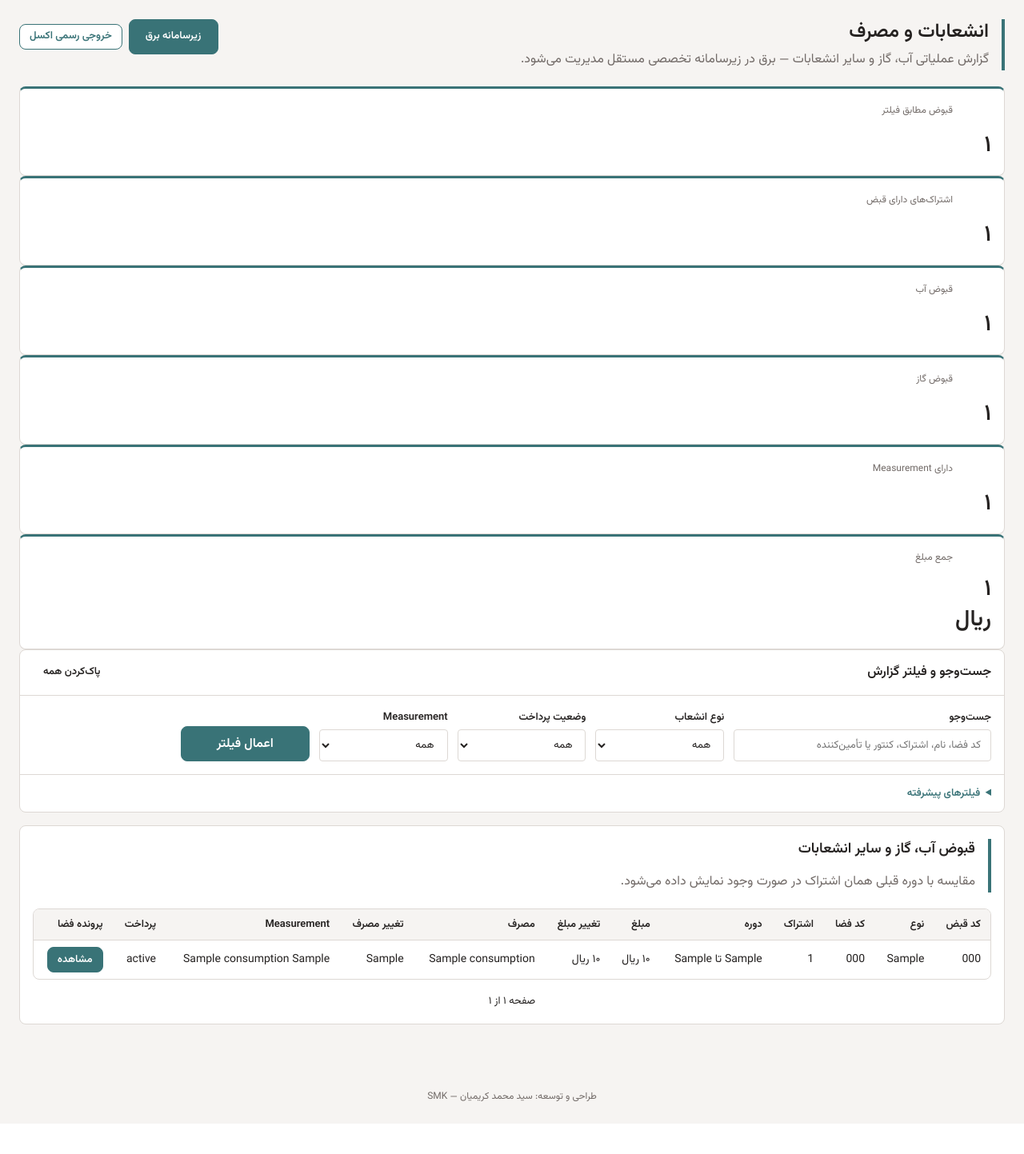
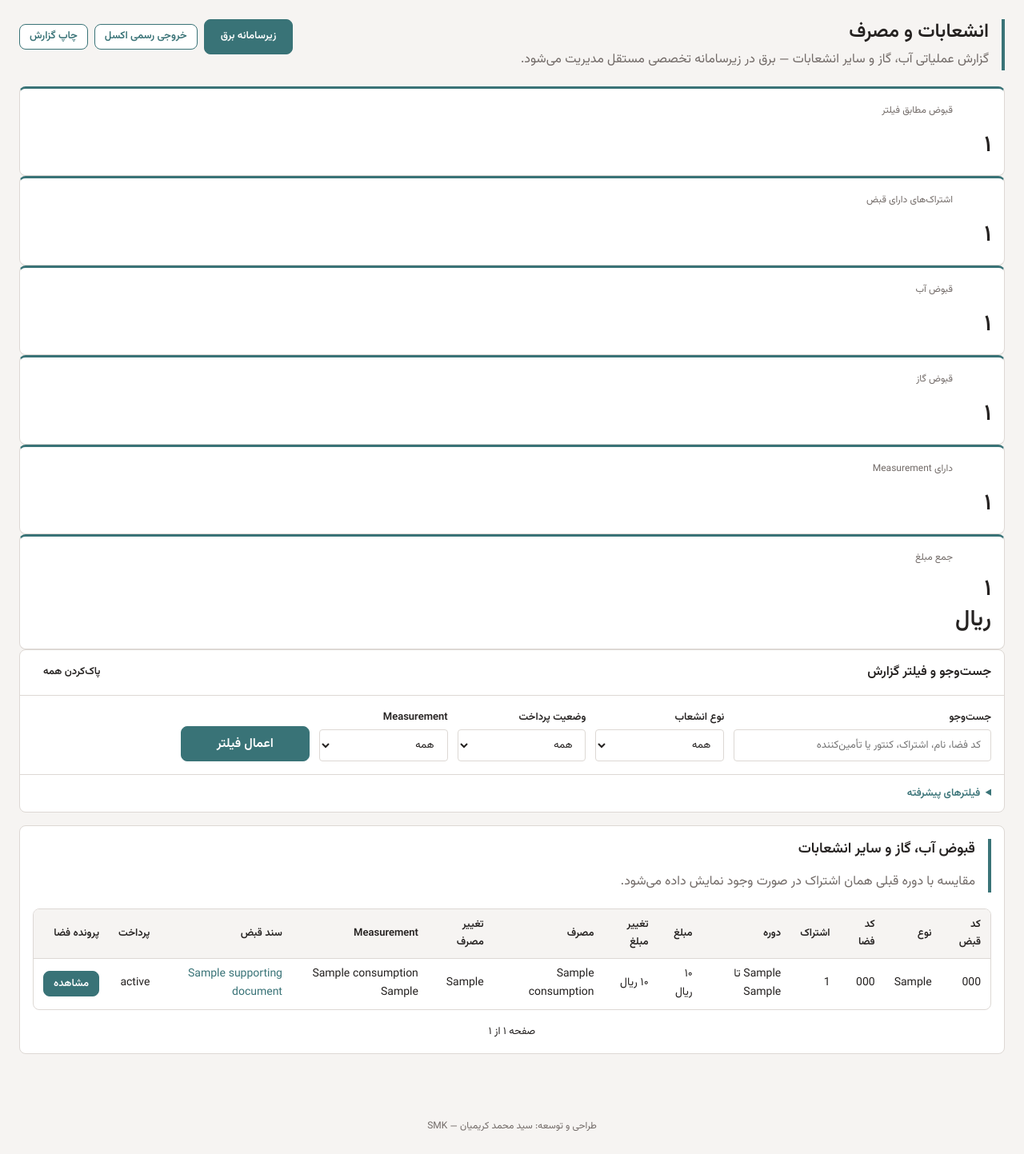
Before and after one commit to sazmantehkarimian-wq/sama-1405, a Django app: template ui/templates/ui/utility_dashboard.html in a window 1280 px wide. Shown: the part 65-1508 px from the top of the page at 80% size. Before the commit the page ends 1470 px from the top, so only its background shows below. Run offline with Django 5.2, Linux system fonts and the light colour scheme; the template is opened without the code that fills it: most values are stand-ins (such as "Sample title", 1, 10 or a date in 2020).

Commit message:
ui: add printable utility report and linked bill evidence

```diff
--- a/ui/templates/ui/utility_dashboard.html
+++ b/ui/templates/ui/utility_dashboard.html
@@ -6,7 +6,7 @@
   <div><h1>انشعابات و مصرف</h1><p>گزارش عملیاتی آب، گاز و سایر انشعابات — برق در زیرسامانه تخصصی مستقل مدیریت می‌شود.</p></div>
   <div class="button-row">
     <a class="button emphasized compact" href="{% url 'electricity-dashboard' %}">زیرسامانه برق</a>
-    <a class="button secondary compact" href="{% url 'utility-bills-excel' %}?{{ request.GET.urlencode }}">خروجی رسمی اکسل</a>
+    <a class="button secondary compact" href="{% url 'utility-bills-excel' %}?{{ request.GET.urlencode }}">خروجی رسمی اکسل</a><button class="secondary compact no-print" type="button" onclick="window.print()">چاپ گزارش</button>
   </div>
 </div>
 
@@ -19,7 +19,7 @@
   <a class="card kpi" href="#utility-bills"><small>جمع مبلغ</small><strong>{{ total_amount|rial }}</strong></a>
 </div>
 
-<form class="card filter-panel" method="get">
+<form class="card filter-panel no-print" method="get">
   <div class="filter-panel-header"><h2>جست‌وجو و فیلتر گزارش</h2><a class="button tertiary compact" href="{% url 'utility-dashboard' %}">پاک‌کردن همه</a></div>
   <div class="filter-primary">
     <label>جست‌وجو<input name="q" value="{{ request.GET.q }}" placeholder="کد فضا، نام، اشتراک، کنتور یا تأمین‌کننده"></label>
@@ -41,7 +41,7 @@
 <section class="card dossier-section" id="utility-bills">
   <div class="page-header"><div><h2>قبوض آب، گاز و سایر انشعابات</h2><p>مقایسه با دوره قبلی همان اشتراک در صورت وجود نمایش داده می‌شود.</p></div></div>
   <div class="table-wrap"><table>
-    <thead><tr><th>کد قبض</th><th>نوع</th><th>کد فضا</th><th>اشتراک</th><th>دوره</th><th>مبلغ</th><th>تغییر مبلغ</th><th>مصرف</th><th>تغییر مصرف</th><th>Measurement</th><th>پرداخت</th><th>پرونده فضا</th></tr></thead>
+    <thead><tr><th>کد قبض</th><th>نوع</th><th>کد فضا</th><th>اشتراک</th><th>دوره</th><th>مبلغ</th><th>تغییر مبلغ</th><th>مصرف</th><th>تغییر مصرف</th><th>Measurement</th><th>سند قبض</th><th>پرداخت</th><th>پرونده فضا</th></tr></thead>
     <tbody>
     {% for item in page %}
       <tr>
@@ -55,10 +55,11 @@
         <td>{% if item.consumption is not None %}{{ item.consumption|fa_digits }}{% else %}—{% endif %}</td>
         <td>{% if item.consumption_change is not None %}{{ item.consumption_change|fa_digits }}{% else %}—{% endif %}</td>
         <td>{% if item.measurement %}{{ item.measurement.consumption|fa_digits }} {{ item.measurement.measurement_unit }}{% else %}—{% endif %}</td>
+        <td>{% if item.supporting_document %}<a href="{% url 'document-download' item.supporting_document.pk %}">{{ item.supporting_document.title }}</a>{% else %}—{% endif %}</td>
         <td>{{ item.get_payment_status_display }}</td>
         <td><a class="button compact" href="{% url 'space-detail' item.connection.space.code %}">مشاهده</a></td>
       </tr>
-    {% empty %}<tr><td colspan="12">رکوردی مطابق فیلتر جاری وجود ندارد.</td></tr>{% endfor %}
+    {% empty %}<tr><td colspan="13">رکوردی مطابق فیلتر جاری وجود ندارد.</td></tr>{% endfor %}
     </tbody>
   </table></div>
   <nav class="pagination">{% if page.has_previous %}<a href="?page={{ page.previous_page_number }}&{{ request.GET.urlencode }}">صفحه قبل</a>{% endif %}<span>صفحه {{ page.number|fa_digits }} از {{ page.paginator.num_pages|fa_digits }}</span>{% if page.has_next %}<a href="?page={{ page.next_page_number }}&{{ request.GET.urlencode }}">صفحه بعد</a>{% endif %}</nav>
```
